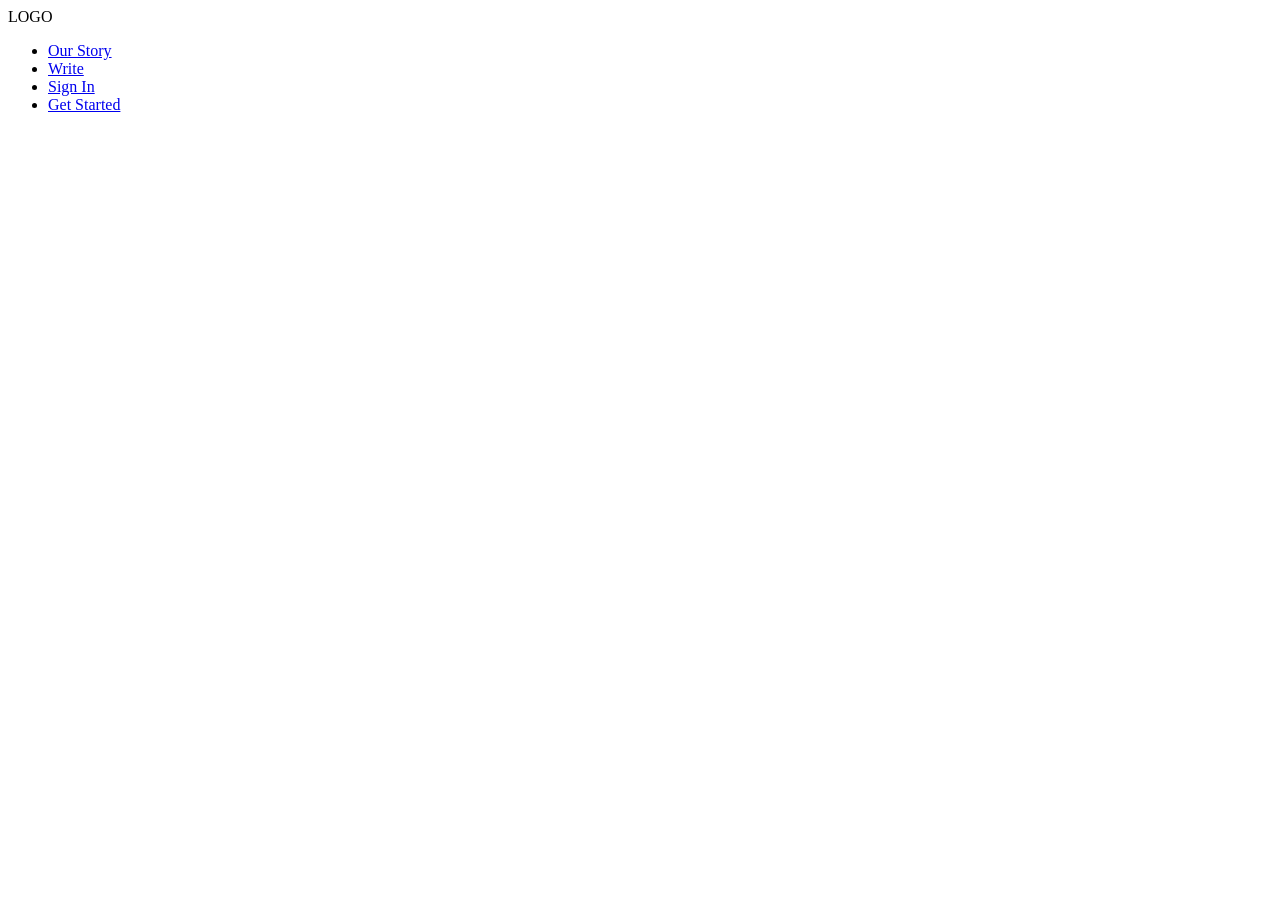
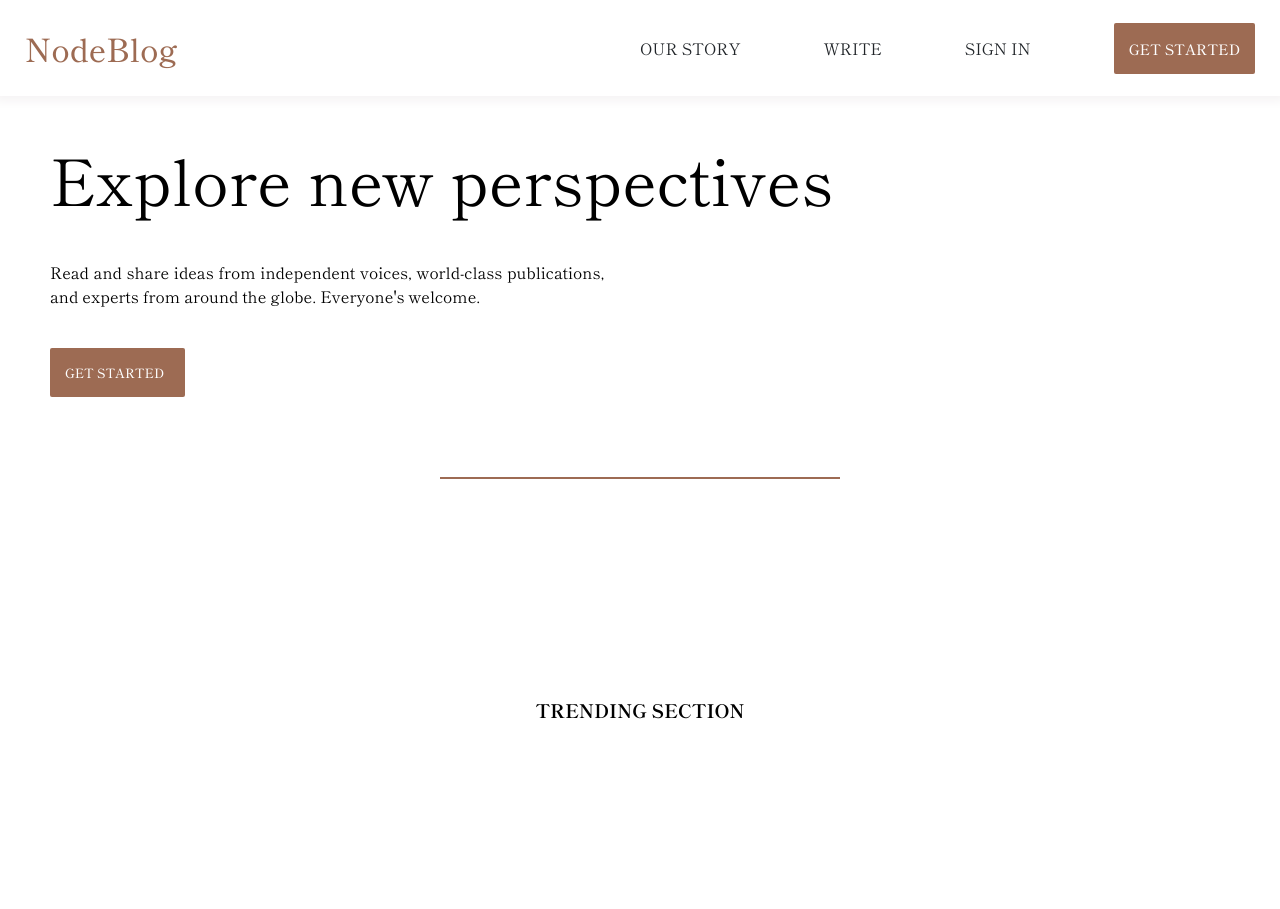
Before and after one commit to KarinaGarifovaite/NodeBlogas, a plain HTML site: page blog_front/pages/main.html in a window 1280 px wide. Before the commit the page ends 800 px from the top, so only its background shows below. Drawn offline with Linux system fonts and the light colour scheme.

Commit message:
html ir stiliaus atnaujinimas

```diff
--- a/blog_front/pages/main.html
+++ b/blog_front/pages/main.html
@@ -1,24 +1,43 @@
 <!DOCTYPE html>
 <html lang="en">
+
 <head>
     <meta charset="UTF-8" />
     <meta name="viewport" content="width=device-width, initial-scale=1.0" />
     <title>Main Page</title>
+    <link rel="stylesheet" href="../styles/resets.css" />
+    <link rel="stylesheet" href="../styles/header.css" />
+    <link rel="stylesheet" href="../styles/main.css" />
 </head>
 
 <body>
     <header>
-      <nav>
-        <div>LOGO</div>
+        <nav class="navigation">
+            <div class="logo">NodeBlog</div>
             <ul>
-          <li><a href="#">Our Story</a></li>
-          <li><a href="#">Write</a></li>
-          <li><a href="#">Sign In</a></li>
-          <li><a href="#">Get Started</a></li>
+                <li><a class="nav-a" href="#">Our Story</a></li>
+                <li><a class="nav-a" href="#">Write</a></li>
+                <li><a class="nav-a" href="#">Sign In</a></li>
+                <li><a class="nav-a" id="get-started" href="../pages/resigtration.html">Get Started</a></li>
             </ul>
         </nav>
     </header>
-    <main></main>
+    <main>
+        <section class="sec-1">
+            <h1>Explore new perspectives</h1>
+            <p>
+                Read and share ideas from independent voices, world-class
+                publications, and experts from around the globe. Everyone's welcome.
+            </p>
+
+            <a href="../pages/resigtration.html">Get Started</a>
+        </section>
+        <hr />
+        <section class="sec-2">
+            <h3>TRENDING SECTION</h3>
+        </section>
+    </main>
     <footer></footer>
 </body>
+
 </html>
--- /dev/null
+++ b/blog_front/styles/header.css
@@ -0,0 +1,71 @@
+.navigation {
+    padding: 25px;
+    display: flex;
+    justify-content: space-between;
+    align-items: center;
+    box-shadow: 0 0 10px 5px #f5f3f4;
+
+}
+
+.logo {
+    color: var(--accent-color);
+    font-size: 1.5em;
+    font-weight: 500;
+}
+
+.navigation ul {
+    display: flex;
+    justify-content: space-between;
+    width: 60%;
+    list-style: none;
+}
+
+.nav-a {
+    color: var(--text-color);
+    text-decoration: none;
+    text-transform: uppercase;
+    display: none;
+}
+
+.nav-a:hover {
+    color: var(--accent-color);
+}
+
+#get-started {
+    padding: 15px;
+    color: var(--light-color);
+    background: var(--accent-color);
+    font-weight: 500;
+    font-size: 0.9em;
+    border-radius: 2px;
+    display: block;
+}
+
+#get-started:hover {
+    border: 1px solid var(--accent-color);
+    background: transparent;
+    color: var(--accent-color);
+
+}
+
+@media screen and (min-width: 768px) {
+    .nav-a {
+        display: inline;
+    }
+
+    #get-started {
+        display: inline;
+    }
+
+
+}
+
+@media screen and (min-width: 1024px) {
+    .navigation ul {
+        width: 50%;
+    }
+
+    .logo {
+        font-size: 2em;
+    }
+}
--- /dev/null
+++ b/blog_front/styles/main.css
@@ -0,0 +1,69 @@
+main {
+    display: flex;
+    flex-direction: column;
+    align-items: center;
+}
+
+.sec-1 {
+
+    padding: 50px;
+    display: flex;
+    flex-direction: column;
+
+}
+
+.sec-1 h1 {
+    font-size: 4em;
+    line-height: 1;
+    font-weight: 100;
+}
+
+.sec-1 p {
+
+    margin-top: 50px;
+    line-height: 1.5;
+    text-align: justify;
+}
+
+.sec-1 a {
+    margin-top: 40px;
+    padding: 15px;
+    width: 135px;
+    text-decoration: none;
+    text-transform: uppercase;
+    color: var(--light-color);
+    background: var(--accent-color);
+    font-weight: 500;
+    font-size: 0.8em;
+    border-radius: 2px;
+}
+
+.sec-1 a:hover {
+    border: 1px solid var(--accent-color);
+    background: transparent;
+    color: var(--accent-color);
+}
+
+hr {
+    margin: 30px 0;
+    width: 400px;
+    border: 1px solid var(--accent-color);
+}
+
+.sec-2 {
+    height: 50vh;
+    display: flex;
+    justify-content: center;
+    align-items: center;
+}
+
+@media screen and (min-width: 768px) {
+    .sec-1 {
+        align-self: flex-start;
+        width: 80%;
+    }
+
+    .sec-1 p {
+        width: 60%;
+    }
+}
--- /dev/null
+++ b/blog_front/styles/registration.css
@@ -0,0 +1,100 @@
+main {
+    margin-top: 50px;
+    display: flex;
+    flex-direction: column;
+    justify-content: center;
+    align-items: center;
+}
+
+h3 {
+    margin: 20px 0;
+    font-size: 2em;
+    text-transform: uppercase;
+    font-weight: 200;
+    color: var(--text-color);
+}
+
+h4 {
+    margin: 10px 0 20px 0;
+    color: var(--accent-color);
+    text-transform: uppercase;
+    font-weight: 200;
+}
+
+form {
+    width: 70%;
+    display: flex;
+    flex-direction: column;
+
+}
+
+form label {
+    margin: 10px 0;
+    text-transform: uppercase;
+    font-weight: 200;
+    color: var(--text-color);
+}
+
+form input {
+    border: none;
+    border-bottom: 1px solid var(--accent-color);
+    font-size: 1em;
+}
+
+form input:focus {
+    outline: none;
+}
+
+#submit {
+    align-self: center;
+    padding: 15px;
+    width: 50%;
+    margin: 40px 0;
+    border: none;
+    background: var(--accent-color);
+    color: var(--light-color);
+    font-size: 0.7em;
+    border-radius: 2px;
+    text-transform: uppercase;
+}
+
+#submit:hover {
+    cursor: pointer;
+    border: 1px solid var(--accent-color);
+    background: transparent;
+    color: var(--accent-color);
+}
+
+.required {
+    margin-top: 20px;
+    font-size: 12px;
+}
+
+.have-account {
+    margin: 20px 0;
+    color: var(--text-color);
+}
+
+.login {
+    margin: 0 0 20px 0;
+    padding-bottom: 10px;
+    color: var(--accent-color);
+    text-transform: uppercase;
+    text-decoration: none;
+}
+
+.login:hover {
+    border-bottom: 1px solid var(--accent-color);
+}
+
+@media screen and (min-width: 768px) {
+    form {
+        width: 50%;
+    }
+}
+
+@media screen and (min-width: 1024px) {
+    form {
+        width: 40%;
+    }
+}
--- /dev/null
+++ b/blog_front/styles/resets.css
@@ -0,0 +1,14 @@
+@import url('https://fonts.googleapis.com/css2?family=Shippori+Mincho:wght@400;500;600;700;800&display=swap');
+
+* {
+    margin: 0;
+    padding: 0;
+    box-sizing: border-box;
+    font-family: 'Shippori Mincho', serif;
+}
+
+:root {
+    --text-color: #212529;
+    --accent-color: #9d6b53;
+    --light-color: #fff;
+}
```
Also changed, not shown: blog_back/index.js (+5 -5 lines), blog_front/pages/resigtration.html (added, +49 -0 lines). Lines whose indentation alone changed are shown as unchanged.
